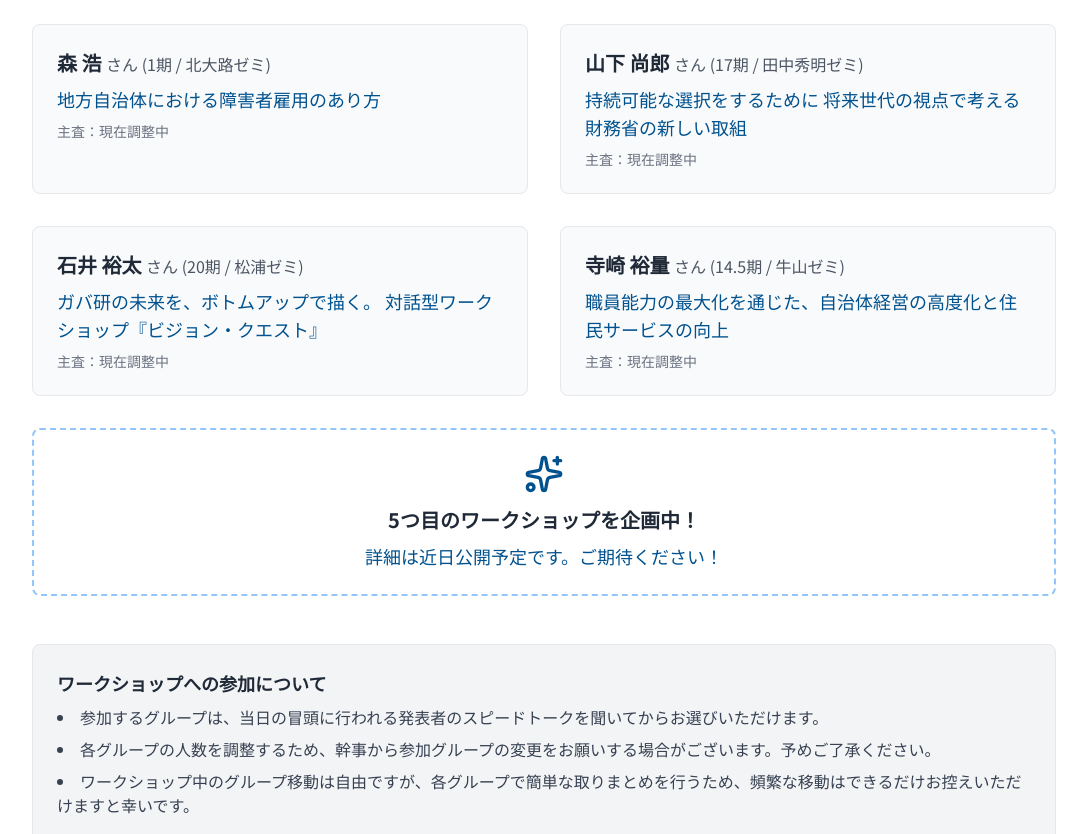
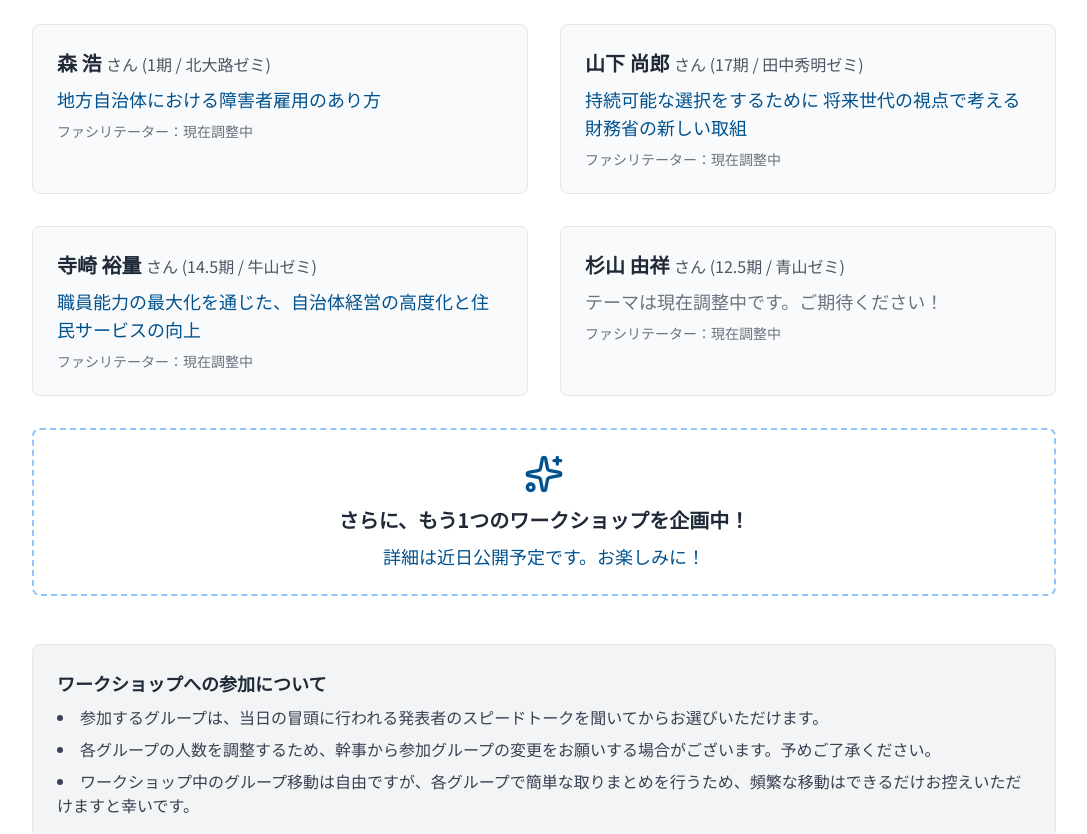
Before and after one commit to chmst-dev/govfes2025, a plain HTML site: page index.html in a window 1280 px wide. Shown: the part 2000-2834 px from the top of the page, without its empty margins (96-1183 px from the left). Drawn offline with nearby package versions, Linux system fonts and the light colour scheme.

Commit message:
Update index.html

```diff
--- a/index.html
+++ b/index.html
@@ -123,31 +123,31 @@
                     <div class="bg-gray-50 p-6 rounded-lg border border-gray-200">
                         <p class="font-bold text-xl text-gray-800">森 浩 <span class="text-base font-normal text-gray-600">さん (1期 / 北大路ゼミ)</span></p>
                         <p class="mt-2 text-lg ds-primary-blue font-medium">地方自治体における障害者雇用のあり方</p>
-                        <p class="text-sm text-gray-500 mt-2">主査：現在調整中</p>
+                        <p class="text-sm text-gray-500 mt-2">ファシリテーター：現在調整中</p>
                     </div>
                     <!-- 発表者2 -->
                     <div class="bg-gray-50 p-6 rounded-lg border border-gray-200">
                         <p class="font-bold text-xl text-gray-800">山下 尚郎 <span class="text-base font-normal text-gray-600">さん (17期 / 田中秀明ゼミ)</span></p>
                         <p class="mt-2 text-lg ds-primary-blue font-medium">持続可能な選択をするために 将来世代の視点で考える財務省の新しい取組</p>
-                        <p class="text-sm text-gray-500 mt-2">主査：現在調整中</p>
+                        <p class="text-sm text-gray-500 mt-2">ファシリテーター：現在調整中</p>
                     </div>
                     <!-- 発表者3 -->
                     <div class="bg-gray-50 p-6 rounded-lg border border-gray-200">
-                        <p class="font-bold text-xl text-gray-800">石井 裕太 <span class="text-base font-normal text-gray-600">さん (20期 / 松浦ゼミ)</span></p>
-                        <p class="mt-2 text-lg ds-primary-blue font-medium">ガバ研の未来を、ボトムアップで描く。 対話型ワークショップ『ビジョン・クエスト』</p>
-                        <p class="text-sm text-gray-500 mt-2">主査：現在調整中</p>
+                        <p class="font-bold text-xl text-gray-800">寺崎 裕量 <span class="text-base font-normal text-gray-600">さん (14.5期 / 牛山ゼミ)</span></p>
+                        <p class="mt-2 text-lg ds-primary-blue font-medium">職員能力の最大化を通じた、自治体経営の高度化と住民サービスの向上</p>
+                        <p class="text-sm text-gray-500 mt-2">ファシリテーター：現在調整中</p>
                     </div>
                     <!-- 発表者4 -->
-                    <div class="bg-gray-50 p-6 rounded-lg border border-gray-200">
-                        <p class="font-bold text-xl text-gray-800">寺崎 裕量 <span class="text-base font-normal text-gray-600">さん (14.5期 / 牛山ゼミ)</span></p>
-                        <p class="mt-2 text-lg ds-primary-blue font-medium">職員能力の最大化を通じた、自治体経営の高度化と住民サービスの向上</p>
-                        <p class="text-sm text-gray-500 mt-2">主査：現在調整中</p>
+                     <div class="bg-gray-50 p-6 rounded-lg border border-gray-200">
+                        <p class="font-bold text-xl text-gray-800">杉山 由祥 <span class="text-base font-normal text-gray-600">さん (12.5期 / 青山ゼミ)</span></p>
+                        <p class="mt-2 text-lg text-gray-500 font-medium">テーマは現在調整中です。ご期待ください！</p>
+                        <p class="text-sm text-gray-500 mt-2">ファシリテーター：現在調整中</p>
                     </div>
                     <!-- 発表者5 (調整中) -->
                     <div class="md:col-span-2 bg-white p-6 rounded-lg border-2 border-dashed border-blue-300 flex flex-col items-center justify-center text-center">
                         <i data-lucide="sparkles" class="w-10 h-10 ds-primary-blue mb-3"></i>
-                        <p class="font-bold text-xl text-gray-800">5つ目のワークショップを企画中！</p>
-                        <p class="mt-2 text-lg ds-primary-blue font-medium">詳細は近日公開予定です。ご期待ください！</p>
+                        <p class="font-bold text-xl text-gray-800">さらに、もう1つのワークショップを企画中！</p>
+                        <p class="mt-2 text-lg ds-primary-blue font-medium">詳細は近日公開予定です。お楽しみに！</p>
                     </div>
                 </div>
                 <div class="mt-12 bg-gray-100 border border-gray-200 rounded-lg p-6 max-w-5xl mx-auto">
@@ -173,7 +173,7 @@
                             <h4 class="text-xl font-bold text-gray-900 mt-1 mb-2">第1部：ワークショップ「その後のガバナンス」</h4>
                             <ul class="list-disc list-inside text-gray-700 space-y-1">
                                 <li>開会挨拶・趣旨説明</li>
-                                <li>スピードトーク・セッション (確定4名+α)</li>
+                                <li>スピードトーク・セッション (4名+α)</li>
                                 <li>ワークショップ・セッション (テーマ別分科会)</li>
                                 <li>全体共有・まとめ</li>
                             </ul>
```
